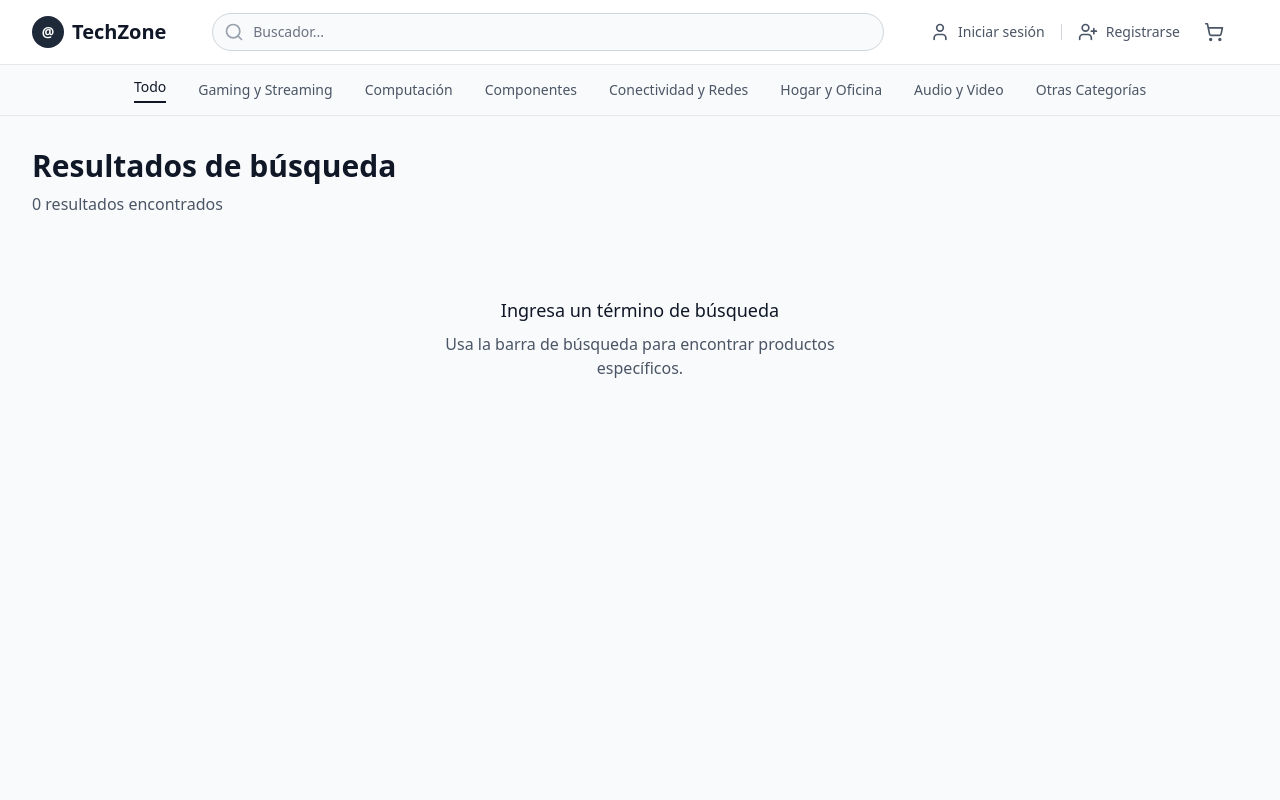
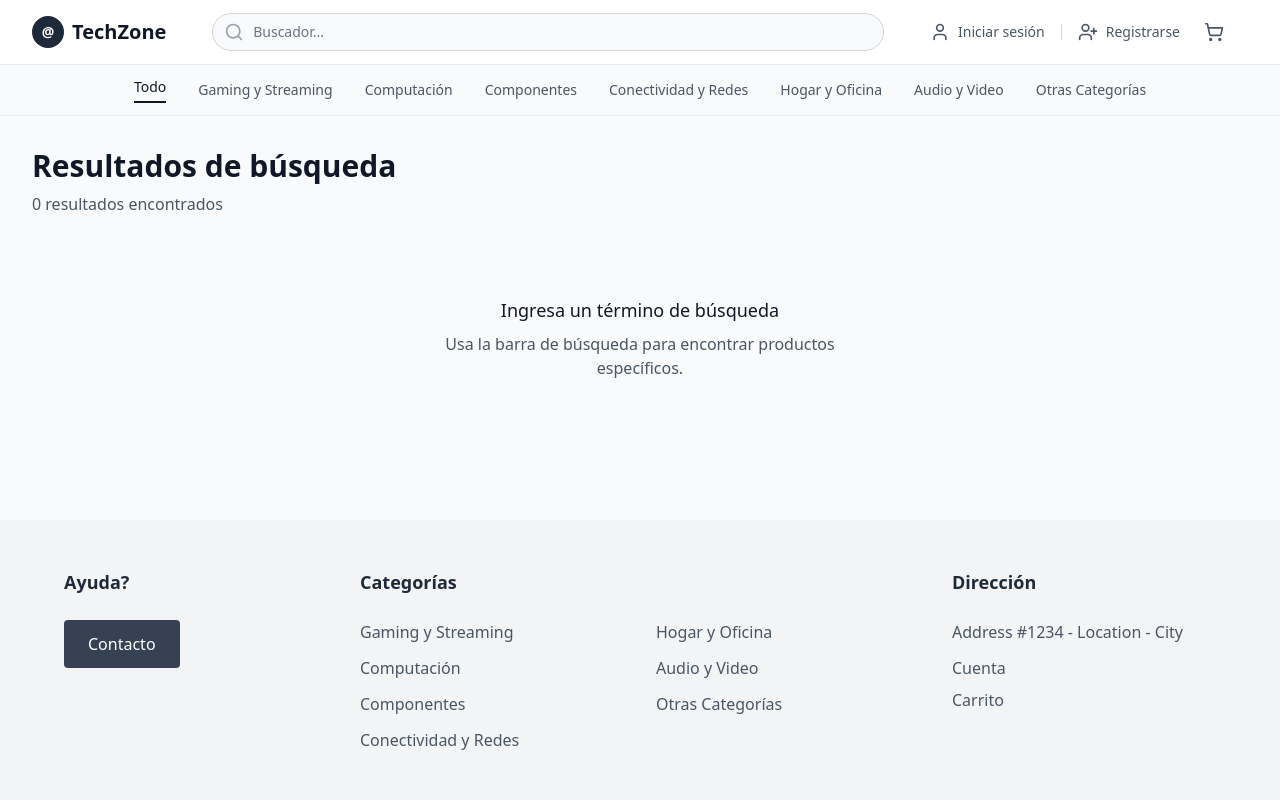
Before and after one commit to Dario-Gago/TechZone, a React (Vite) app: page /search in a window 1280 px wide. Shown: the top 800 px of the page. Built offline with nearby package versions, Linux system fonts and the light colour scheme.

Commit message:
feat: se agrega el componente ScrollToTop e intégrelo en la aplicación; refactorice el diseño en Cart, CategoryPage y SearchPage

```diff
--- a/src/App.jsx
+++ b/src/App.jsx
@@ -2,6 +2,7 @@ import React from 'react'
 import { BrowserRouter as Router, Routes, Route } from 'react-router-dom'
 import Navbar from './components/Navbar'
 import Footer from './components/Footer'
+import ScrollToTop from './components/ScrollToTop'
 
 // Importa tus componentes de páginas
 import Home from './pages/Home'
@@ -21,12 +22,13 @@ import { ProductProvider } from './contexts/ProductContext'
 const App = () => {
   return (
     <Router>
-      <div className="app">
+      <div className="min-h-screen flex flex-col bg-gray-50">
         <AuthProvider>
           <ProductProvider>
+            <ScrollToTop>
               <Navbar />
 
-            <main>
+              <main className="flex-1">
                 <Routes>
                   <Route path="/" element={<Home />} />
                   <Route path="/product/:id" element={<ProductDetail />} />
@@ -62,6 +64,7 @@ const App = () => {
                 </Routes>
               </main>
               <Footer />
+            </ScrollToTop>
           </ProductProvider>
         </AuthProvider>
       </div>
--- /dev/null
+++ b/src/components/ScrollToTop.jsx
@@ -0,0 +1,13 @@
+import React from 'react'
+import { useScrollToTop } from '../hooks/useScrollToTop'
+
+/**
+ * Componente que maneja el scroll automático al inicio
+ * cuando cambia la ruta
+ */
+const ScrollToTop = ({ children }) => {
+  useScrollToTop()
+  return children
+}
+
+export default ScrollToTop
--- /dev/null
+++ b/src/hooks/useScrollToTop.js
@@ -0,0 +1,20 @@
+import { useEffect } from 'react'
+import { useLocation } from 'react-router-dom'
+
+/**
+ * Hook personalizado que hace scroll al inicio de la página
+ * cada vez que cambia la ruta
+ */
+export const useScrollToTop = () => {
+  const { pathname } = useLocation()
+
+  useEffect(() => {
+    window.scrollTo({
+      top: 0,
+      left: 0,
+      behavior: 'smooth' // Scroll suave en lugar de instantáneo
+    })
+  }, [pathname])
+}
+
+export default useScrollToTop
--- a/src/pages/Cart.jsx
+++ b/src/pages/Cart.jsx
@@ -96,7 +96,7 @@ const Cart = () => {
   }
 
   return (
-    <div className="min-h-screen bg-gray-50">
+    <div className="bg-gray-50">
       <div className="max-w-6xl mx-auto px-4 py-6">
         {/* Header */}
         <div className="flex items-center mb-6">
--- a/src/pages/CategoryPage.jsx
+++ b/src/pages/CategoryPage.jsx
@@ -16,7 +16,7 @@ const CategoryPage = () => {
 
   if (loading) {
     return (
-      <div className="min-h-screen bg-gray-50">
+      <div className="bg-gray-50">
         <div className="max-w-7xl mx-auto px-4 sm:px-6 lg:px-8 py-8">
           <div className="animate-pulse">
             <div className="h-8 bg-gray-300 rounded w-64 mb-8"></div>
@@ -39,7 +39,7 @@ const CategoryPage = () => {
   }
 
   return (
-    <div className="min-h-screen bg-gray-50">
+    <div className="bg-gray-50">
       <div className="max-w-7xl mx-auto px-4 sm:px-6 lg:px-8 py-8">
         {/* Encabezado de la categoría */}
         <div className="mb-8">
--- a/src/pages/ProductDetail.jsx
+++ b/src/pages/ProductDetail.jsx
@@ -10,6 +10,7 @@ const ProductDetail = () => {
   const [quantity, setQuantity] = useState(1)
 
   const product = getProductById(id)
+
   // Manejar estados de carga y producto no encontrado
   if (loading) {
     return (
--- a/src/pages/SearchPage.jsx
+++ b/src/pages/SearchPage.jsx
@@ -18,7 +18,7 @@ const SearchPage = () => {
 
   if (loading) {
     return (
-      <div className="min-h-screen bg-gray-50">
+      <div className="bg-gray-50">
         <div className="max-w-7xl mx-auto px-4 sm:px-6 lg:px-8 py-8">
           <div className="animate-pulse">
             <div className="h-8 bg-gray-300 rounded w-64 mb-8"></div>
@@ -41,7 +41,7 @@ const SearchPage = () => {
   }
 
   return (
-    <div className="min-h-screen bg-gray-50">
+    <div className="bg-gray-50">
       <div className="max-w-7xl mx-auto px-4 sm:px-6 lg:px-8 py-8">
         {/* Encabezado de búsqueda */}
         <div className="mb-8">
```
Lines whose indentation alone changed are shown as unchanged.
